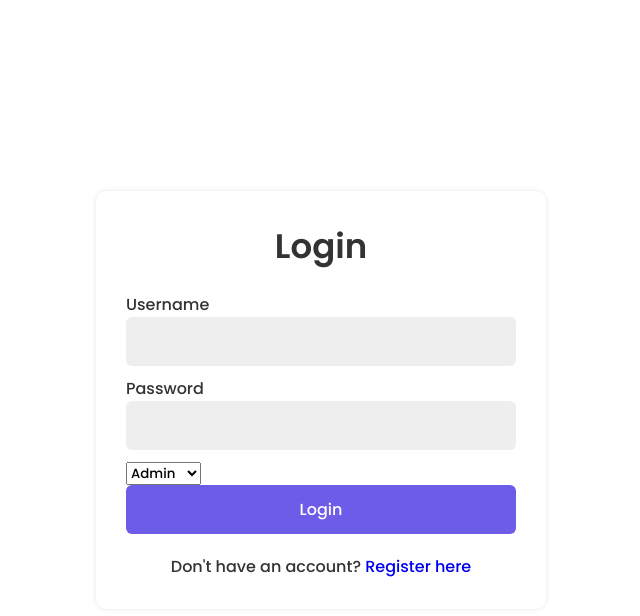
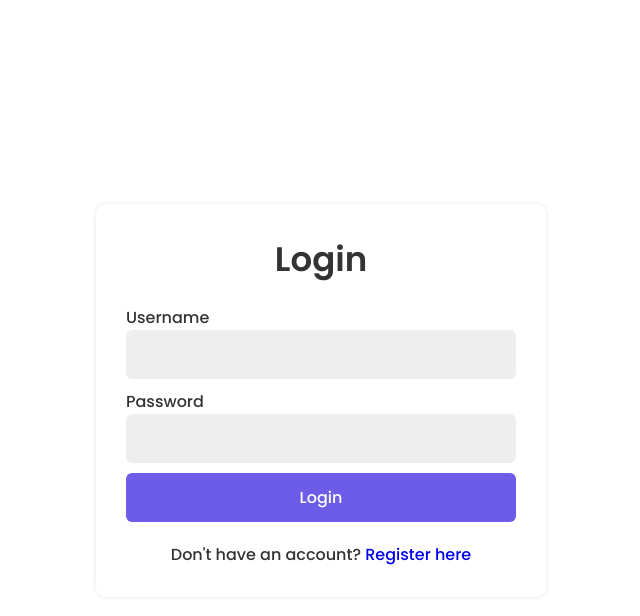
Before and after one commit to Gabrielkaos/CS_IMS, a Django app: page /login/ in a window 1280 px wide. Shown: the top 616 px of the page, without its empty margins (319-959 px from the left). Run offline with Django 4.2, Linux system fonts and the light colour scheme.

Commit message:
fixed login

```diff
--- a/IMS_app/templates/IMS_app/login.html
+++ b/IMS_app/templates/IMS_app/login.html
@@ -32,12 +32,6 @@
 
       </div>
 
-      <div class="input-field">
-        <select name="role" required>
-            <option value="admin">Admin</option>
-            <option value="student">Student</option>
-        </select>
-      </div>
 
       <!-- Display non-field errors -->
       <!-- {% if form.non_field_errors %}
--- a/IMS_app/views.py
+++ b/IMS_app/views.py
@@ -149,8 +149,8 @@ def loginView(request):
     if request.method == 'POST':
         username = request.POST['username']
         password = request.POST['password']
-        role = request.POST['role']
-        print(role)
+        # role = request.POST['role']
+
         user = authenticate(request, username=username, password=password)
         if user is not None:
             login(request, user)
```
Also changed, not shown: db.sqlite3.
